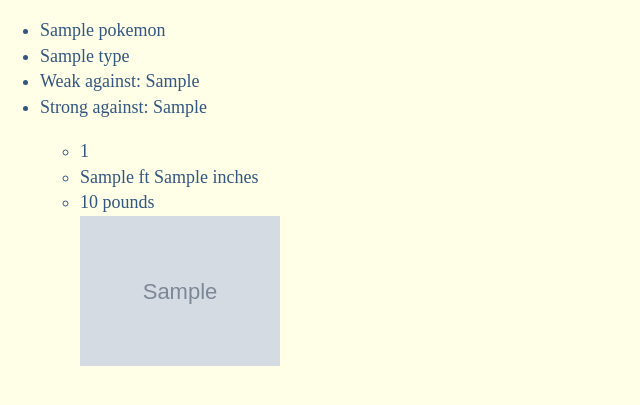
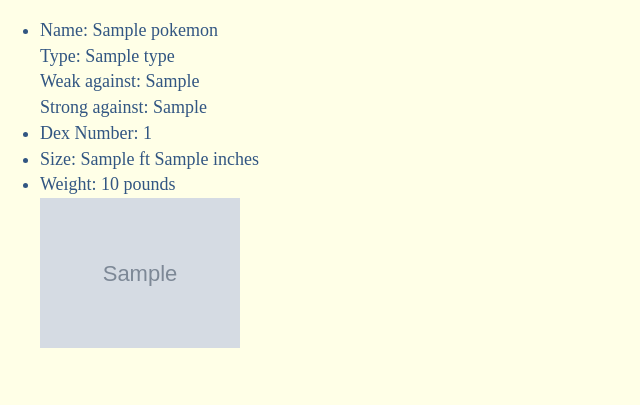
Before and after one commit to ben-ronda/pokedex, a PHP site: template views/index.html.twig in a window 1280 px wide. Shown: the top 405 px of the page, without its empty margins (0-640 px from the left). Run offline with PHP 8.4, Linux system fonts and the light colour scheme; the template is opened without the code that fills it: most values are stand-ins (such as "Sample title", 1, 10 or a date in 2020); grey boxes marked "Sample" are stand-in pictures; some libraries are stand-ins or nearby versions; some web fonts are replaced.

Commit message:
adjust format

```diff
--- a/views/index.html.twig
+++ b/views/index.html.twig
@@ -8,18 +8,16 @@
     {% if pokemons is not empty %}
       <ul>
         {% for pokemon in pokemons %}
-          <li>{{ pokemon.getName }}</li>
+          <li>Name: {{ pokemon.getName }}</li>
           {% for type in pokemon.getTypes %}
-          <li>{{ type.getName }}</li>
-          <li>Weak against: {{ type.getWeakness }}</li>
-          <li>Strong against: {{ type.getStrength }}</li>
+            Type: {{ type.getName }}<br>
+          Weak against: {{ type.getWeakness }}<br>
+          Strong against: {{ type.getStrength }}<br>
           {% endfor %}
-          <ul>
-            <li>{{ pokemon.getDexNumber }}</li>
-            <li>{{ pokemon.getHeightFeet }} ft {{ pokemon.HeightInches}} inches</li>
-            <li>{{ pokemon.getWeight }} pounds</li>
-            <img class="pokemon" src="{{ pokemon.getImagePath }}"/>
-          </ul>
+            <li>Dex Number: {{ pokemon.getDexNumber }}</li>
+            <li>Size: {{ pokemon.getHeightFeet }} ft {{ pokemon.HeightInches}} inches</li>
+            <li>Weight: {{ pokemon.getWeight }} pounds</li>
+            <img class="pokemon" src="{{ pokemon.getImagePath }}"/><br>
         {% endfor %}
       </ul>
     {% endif %}
```
